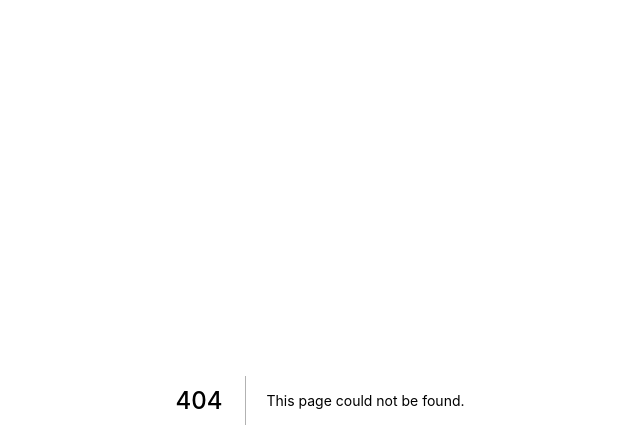
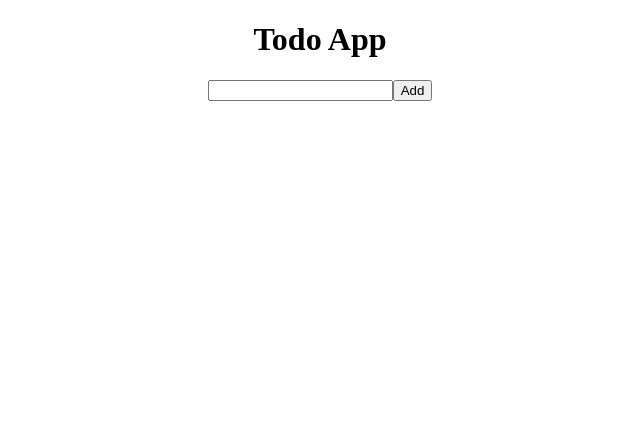
Before and after one commit to sohey-dr/play-Next, a Next.js app: page /todos in a window 1280 px wide. Before the commit this address had no page. Shown: the top 448 px of the page, without its empty margins (320-960 px from the left). Built offline with nearby package versions, Linux system fonts and the light colour scheme.

Commit message:
[ADD]todoの登録処理

```diff
--- /dev/null
+++ b/pages/todos.tsx
@@ -0,0 +1,46 @@
+import { useState } from "react";
+
+const App = () => {
+  const [todos, setTodos] = useState([]);
+  const [tmpTodo, setTmpTodo] = useState("");
+
+  const addTodo = () => {
+    setTodos([...todos, tmpTodo]);
+    setTmpTodo("");
+  };
+
+  return (
+    <>
+      <h1>Todo App</h1>
+      <div className="form">
+        <input
+          type="text"
+          name="todo"
+          onChange={(e) => setTmpTodo(e.target.value)}
+          value={tmpTodo}
+        />
+        <button onClick={addTodo}>Add</button>
+      </div>
+      <ul>
+        {todos.map((todo, index) => {
+          return <li key={index}>{todo}</li>;
+        })}
+      </ul>
+      <style>{`
+        h1 {
+          text-align: center;
+        }
+        .form {
+          display: flex;
+          justify-content: center;
+        }
+        ul {
+          width: 200px;
+          margin: 10px auto;
+        }
+      `}</style>
+    </>
+  );
+};
+
+export default App;
```
